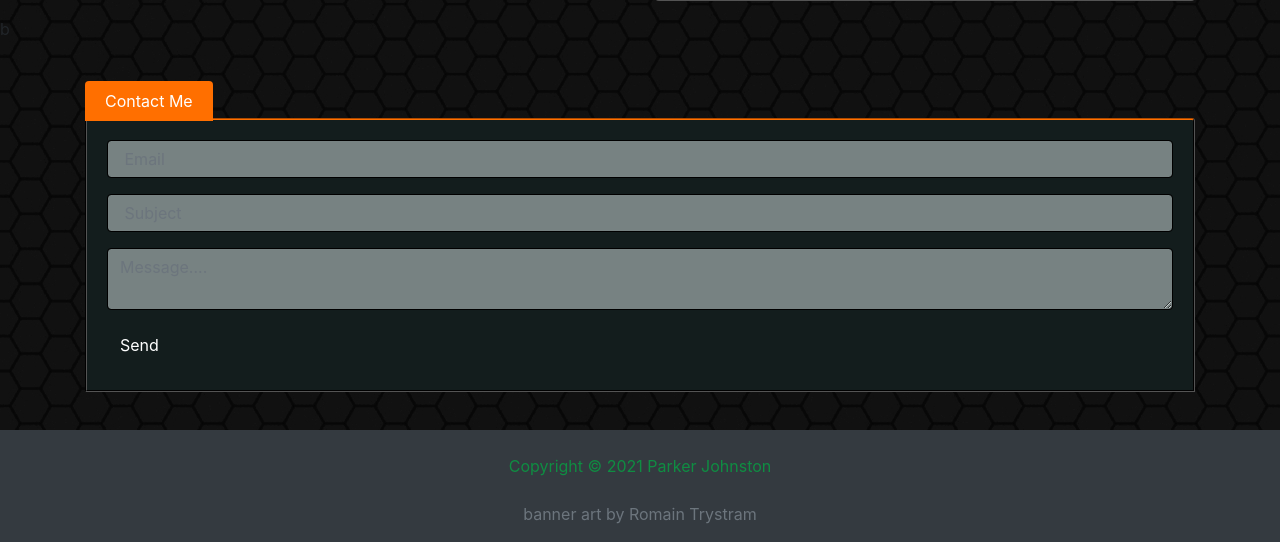
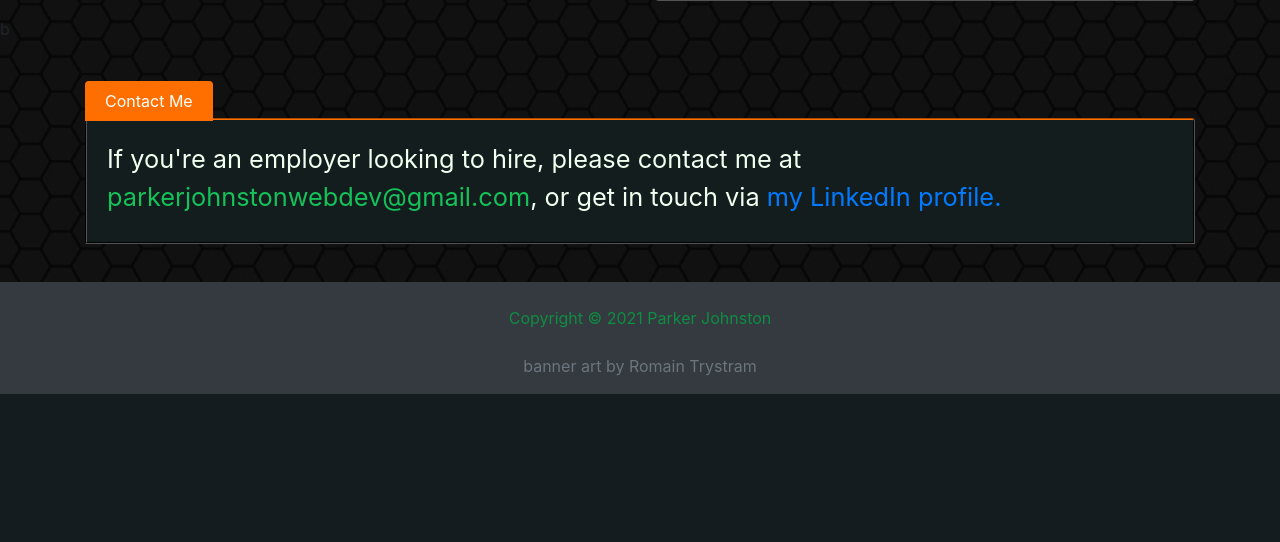
Before and after one commit to Paraprax/portfolio-2021, a PHP site: page / in a window 1280 px wide. Shown: the part 2547-3089 px from the top of the page. After the commit the page ends 2941 px from the top, so only its background shows below. Run offline with PHP 8.4, Linux system fonts and the light colour scheme; some libraries are stand-ins or nearby versions.

Commit message:
Revert contact section to pitch format

```diff
--- a/assets/css/style.css
+++ b/assets/css/style.css
@@ -151,7 +151,7 @@ td {
   /* background-color: rgba(79, 135, 109, 0.8); */
 }
 
-#contact span {
+#contact-tab {
   /* top,left,bottom,right */
   padding: 10px 20px 10px 20px;
   background-color: rgb(255, 111, 0);
@@ -310,6 +310,10 @@ a:hover {
   color: #0f8d42;
 }
 
+.gmail-address {
+  color: rgb(21, 194, 90);
+}
+
 .web-dev {
   font-size: 8pt;
   letter-spacing: 9pt;
--- a/index.html
+++ b/index.html
@@ -245,9 +245,9 @@
             <span id="contact-tab" class="text-white rounded-top">Contact Me</span>
             <form onsubmit="sendEmail(); reset(); return false;">
             <div id="forms" class="card-header">
-              <!-- <p class="contact-pitch"><em>If you're an employer looking to hire, please get in touch with me via <a href="https://www.linkedin.com/in/parker-johnston-a807077a/">my LinkedIn profile.</a></em></p> -->
-              <div class="form-group">
-                <input id='your-email-address' type="text" placeholder=" Email " class="form-control" />
+              <div class="contact-pitch">If you're an employer looking to hire, please contact me at <span class="gmail-address">parkerjohnstonwebdev@gmail.com</span>, or get in touch via <a href="https://www.linkedin.com/in/parker-johnston-a807077a/">my LinkedIn profile.</a></p>
+              <!-- <div class="form-group">
+                <input id='your-email-address' type="text" placeholder="Your email address" class="form-control" />
               </div>
 
               <div class="form-group">
@@ -259,7 +259,7 @@
               </div>
 
               <div class="form-group">
-                <button type="submit" class="btn text-white">Send</button>
+                <button type="submit" class="btn text-white">Send</button> -->
               </div>
             </form>
             </div>
@@ -280,7 +280,5 @@
       </div>
     </div>
     <!-- end of content -->
-    <script src="https://smtpjs.com/v3/smtp.js"></script>
-    <script src="./smtp-script.js"></script>
   </body>
 </html>
```
